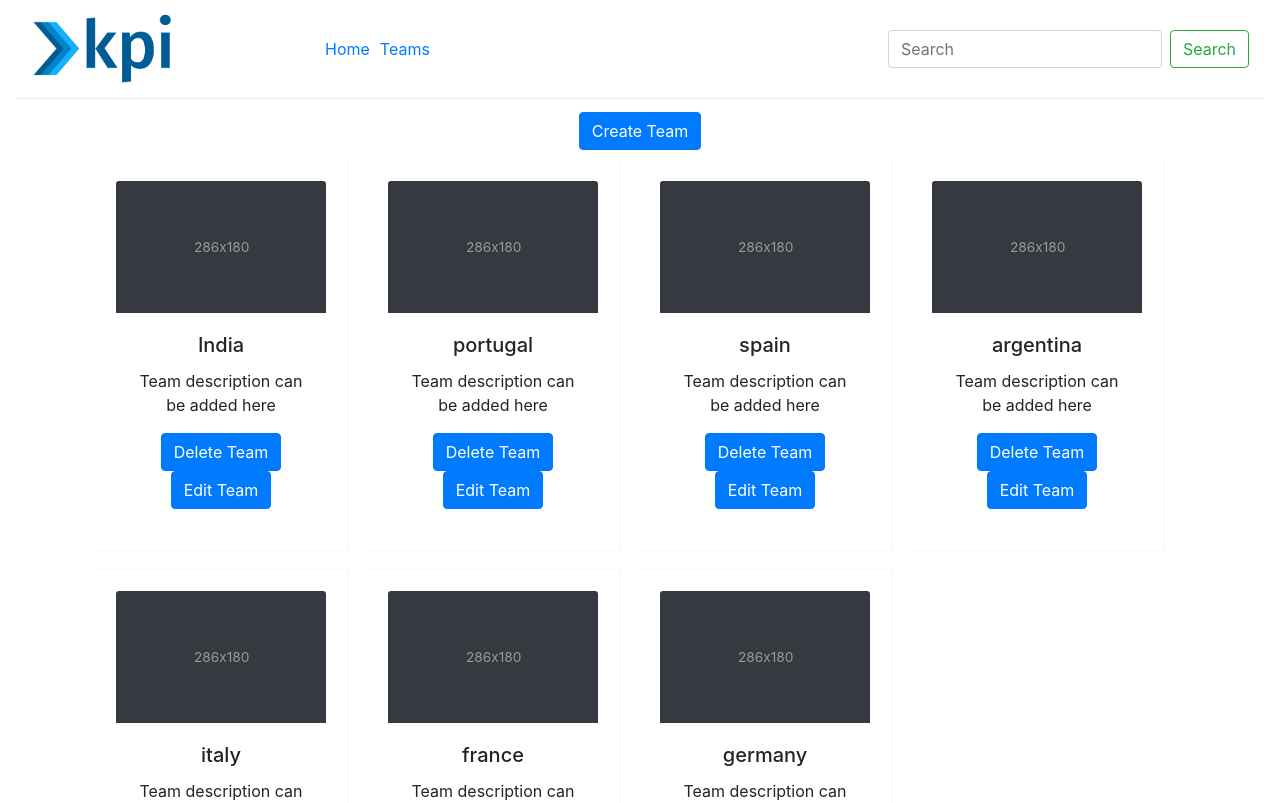
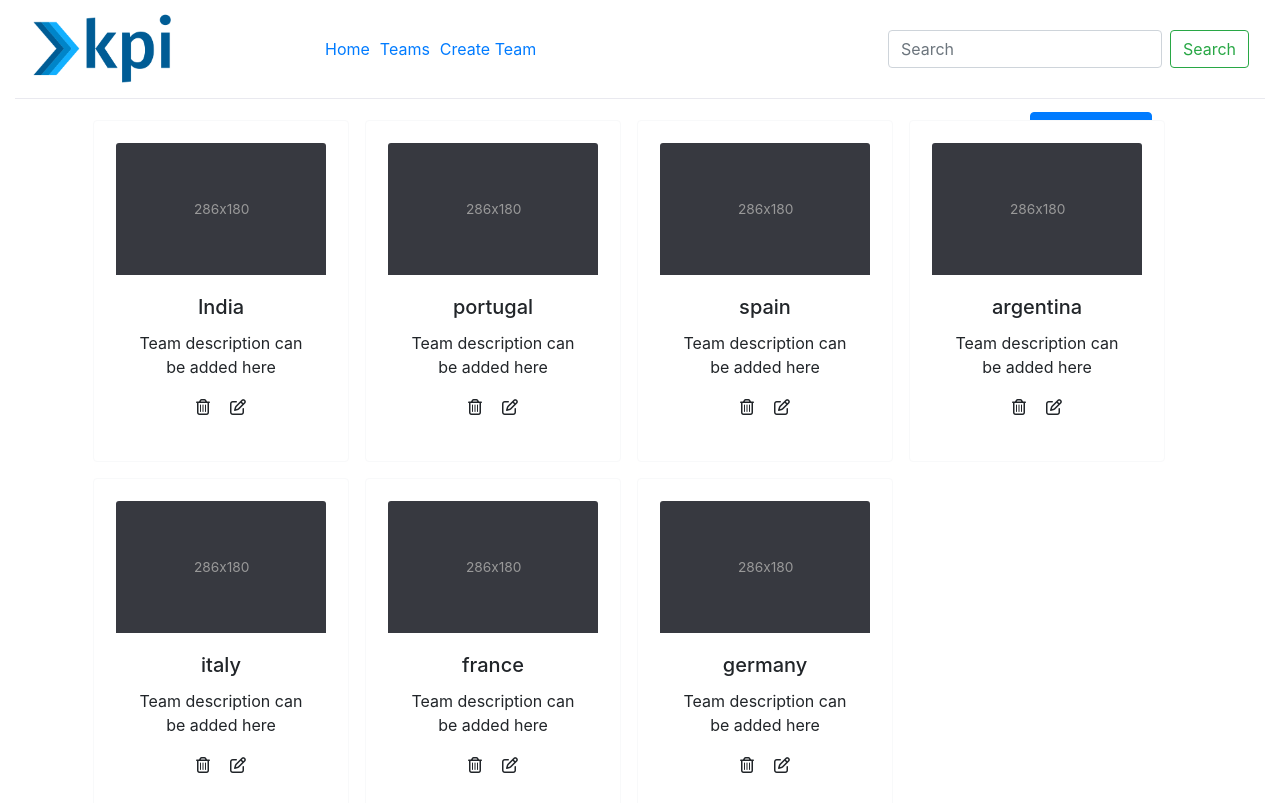
Before and after one commit to a-7737/kpi-tracker-web, a React (Create React App) app: page /teams in a window 1280 px wide. Shown: the top 803 px of the page. Built offline with nearby package versions, Linux system fonts and the light colour scheme.

Commit message:
update and edit completed

```diff
--- a/public/index.html
+++ b/public/index.html
@@ -8,6 +8,8 @@
   <meta name="theme-color" content="#000000" />
   <meta name="description" content="Web site created using create-react-app" />
   <link rel="apple-touch-icon" href="logo192.png" />
+  <link rel="stylesheet" href="https://maxcdn.bootstrapcdn.com/font-awesome/4.5.0/css/font-awesome.min.css">
+  <script src="https://kit.fontawesome.com/72dc54c59f.js" crossorigin="anonymous"></script>
   <!--
       manifest.json provides metadata used when your web app is installed on a
       user's mobile device or desktop. See https://developers.google.com/web/fundamentals/web-app-manifest/
--- a/src/Components/Header/Header.jsx
+++ b/src/Components/Header/Header.jsx
@@ -17,6 +17,7 @@ export default function Header(props) {
           <Nav className="mr-auto">
             <Nav.Item><Link className='active' to="/">Home</Link></Nav.Item>
             <Nav.Item><Link to="/teams">Teams</Link></Nav.Item>
+            <Nav.Item><Link to="/manageteam">Create Team</Link></Nav.Item>
           </Nav>
           <Form inline>
             <FormControl type="text" placeholder="Search" className="mr-sm-2" />
--- a/src/Components/Team/Actions.js
+++ b/src/Components/Team/Actions.js
@@ -10,13 +10,13 @@ export function setTeams(teams) {
 }
 
 export function deleteTeam(id, callback) {
-    return { type: 'DELETE_TEAM', id,callback };
+  return { type: 'DELETE_TEAM', id, callback };
 }
 
 
 
 export function error(msg) {
-    return { type: 'ERROR', msg };
+  return { type: 'ERROR', msg };
 }
 
 
@@ -26,15 +26,15 @@ export function getTeam(id) {
   return { type: 'GET_TEAM', id };
 }
 export function setTeam(team) {
-return { type: 'SET_TEAM', team };
+  return { type: 'SET_TEAM', team };
 }
 
 export function updateTeam() {
-  return { type: 'UPDATE_TEAM'};
+  return { type: 'UPDATE_TEAM' };
 }
-export function createTeam() {
-  return { type: 'CREATE_TEAM'};
+export function manageTeam(handler) {
+  return { type: 'MANAGE_TEAM', handler };
 }
-export function handleChange(teamName) {
-  return { type: 'ONCHANGE', teamName };
+export function handleChange(field, value) {
+  return { type: 'ONCHANGE', field, value };
 }
--- a/src/Components/Team/ManageTeam.jsx
+++ b/src/Components/Team/ManageTeam.jsx
@@ -1,7 +1,7 @@
 import React, { Component } from 'react'
 import { connect } from 'react-redux';
 import { createStructuredSelector } from 'reselect';
-import { updateTeam, handleChange, getTeam, createTeam} from './Actions';
+import { updateTeam, handleChange, getTeam, manageTeam } from './Actions';
 import { getError, getCurrentTeam } from './Selectors';
 
 
@@ -9,43 +9,55 @@ class ManageTeam extends Component {
 
   constructor() {
     super();
-    this.state={id :''};
+    this.state = { id: '' };
     this.manageTeam = this.manageTeam.bind(this);
+    this.handleChange = this.handleChange.bind(this);
+    this.handleAftersubmit = this.handleAftersubmit.bind(this);
   }
 
   componentDidMount() {
     const params = this.props.match.params;
 
-    if(params && params.id) {
-        this.props.getTeam(params.id);
-        // this.setState({id : params.id});
+    if (params && params.id) {
+      this.props.getTeam(params.id);
+      // this.props.handleChange('id', params.id)
     }
   }
 
-  manageTeam() {
-    if(this.state.id) {
-      this.props.updateTeam();
-    } else {
-      this.props.createTeam();
-    }
+  handleChange(e) {
+    e.preventDefault();
+    const field = e.target.name;
+    const value = e.target.value;
+    this.props.handleChange(field, value)
   }
+
+  manageTeam(e) {
+    e.preventDefault();
+    this.props.manageTeam(this.handleAftersubmit);
+  }
+
+  handleAftersubmit() {
+    this.props.history.push('/teams');
+  }
+
 
 
 
   render() {
     const { team, error } = this.props;
     const { id } = this.state;
-console.log(team, 'team')
+
 
     return (
       <div className="container Teams">
         <div className="row">
 
-          <input type="text" value={team.name} onChange={this.props.handleChange} />
+          <input type="text" value={team.name} onChange={this.handleChange} />
 
-              <button variant="primary" onClick={(e) => this.manageTeam}>{team && team.id ? 'Update' : 'Create' }</button>
+          <button variant="primary" onClick={this.manageTeam}>{team && team.id ? 'Update' : 'Create'}</button>
 
         </div>
+
 
       </div>
     )
@@ -59,9 +71,8 @@ const mapStateToProps = createStructuredSelector({
 
 const mapDispatchToProps = dispatch => ({
   getTeam: (id) => dispatch(getTeam(id)),
-  handleChange: (e) => {e.preventDefault(); return dispatch(handleChange(e.target.value))},
-  updateTeam: () => dispatch(updateTeam()),
-  createTeam: () => dispatch(createTeam())
+  handleChange: (field, value) => dispatch(handleChange(field, value)),
+  manageTeam: (handler) => dispatch(manageTeam(handler))
 
 })
 
--- a/src/Components/Team/Reducer.js
+++ b/src/Components/Team/Reducer.js
@@ -1,7 +1,7 @@
 const initialState = {
   teams: '',
   error: '',
-  team: {id: '', name: ''},
+  team: { id: '', name: '' },
 }
 
 export default function TeamReducer(state = initialState, action) {
@@ -19,11 +19,12 @@ export default function TeamReducer(state = initialState, action) {
         ...state, team: action.team
       }
     case 'ERROR':
-        return {...state, error: action.msg }
+      return { ...state, error: action.msg }
 
     case 'ONCHANGE':
+      const { field, value } = action;
       return Object.assign({}, state, {
-          teamName: action.teamName
+        team: { ...state.team[field], value }
       })
 
     default:
--- a/src/Components/Team/Saga.js
+++ b/src/Components/Team/Saga.js
@@ -1,6 +1,6 @@
-import { call, put, takeLatest} from 'redux-saga/effects'
+import { call, put, takeLatest, select } from 'redux-saga/effects'
 import Api from '../../utils/api';
-import { getAllTeams} from './Actions';
+import { getAllTeams } from './Actions';
 // import { push } from 'react-router-redux';
 import { getCurrentTeam } from './Selectors';
 
@@ -63,7 +63,7 @@ function* deleteTeam(action) {
     //yield put({ type: "ERROR", msg: "Delete failed Try again" });
     // yield put({ type: "SET_TEAMS", dummyData });
     const status = yield call(Api.teams.deleteTeam, action.id);
-    if(status === "Operation successful!") {
+    if (status === "Operation successful!") {
       yield call(getAllTeams());
       yield call(callback);
     } else {
@@ -80,7 +80,7 @@ function* updateTeam() {
   try {
 
     const status = yield call(Api.teams.updateTeam, yield call(getCurrentTeam));
-  if(status === "Operation successful!") {
+    if (status === "Operation successful!") {
       yield call(getAllTeams());
       //yield call(callback);
     } else {
@@ -92,16 +92,19 @@ try {
   }
 }
 
-function* createTeam() {
-
+function* manageTeam(action) {
+  const { handler } = action;
   try {
-
-    const status = yield call(Api.teams.createTeam, yield call(getCurrentTeam));
-    if(status === "Operation successful!") {
-      yield call(getAllTeams());
-      //yield call(callback);
+    const state = yield select((state) => state.TeamReducer);
+    const team = state.team;
+    if (team.id) {
+      //update
+      const status = yield call(Api.teams.createTeam, team);
+      yield call(handler);
     } else {
-        yield put({ type: "ERROR", msg: "Creation failed Try again" });
+      //create
+      const status = yield call(Api.teams.createTeam, team.name);
+      yield call(handler);
     }
 
   } catch (e) {
@@ -119,8 +122,7 @@ function* TeamSaga() {
   yield takeLatest("GET_ALL_TEAMS", fetchTeams);
   yield takeLatest("GET_TEAM", fetchTeamById);
   yield takeLatest("DELETE_TEAM", deleteTeam);
-  yield takeLatest("UPDATE_TEAM", updateTeam);
-  yield takeLatest("CREATE_TEAM", createTeam);
+  yield takeLatest("MANAGE_TEAM", manageTeam);
 
 }
 
--- a/src/Components/Team/Team-style.scss
+++ b/src/Components/Team/Team-style.scss
@@ -6,3 +6,12 @@
   border: 0;
   width: 16rem;
 }
+
+.create-team {
+  position: absolute;
+    right: 10%;
+}
+.manage-icons {
+  margin: 10px;
+  cursor: pointer;
+}
--- a/src/Components/Team/Team.jsx
+++ b/src/Components/Team/Team.jsx
@@ -1,9 +1,9 @@
 import React, { Component } from 'react'
 import { connect } from 'react-redux';
 import { createStructuredSelector } from 'reselect';
-import { getAllTeams ,deleteTeam} from './Actions';
+import { getAllTeams, deleteTeam } from './Actions';
 import { getTeams, getError } from './Selectors';
-import { Card, Button} from 'react-bootstrap';
+import { Card, Button } from 'react-bootstrap';
 import holder from '../../assets/holder.svg';
 import TeamDetails from './DeleteTeamModal';
 
@@ -11,7 +11,7 @@ class Team extends Component {
 
   constructor() {
     super();
-    this.state = { show: false, teamInfo: ''}
+    this.state = { show: false, teamInfo: '' }
     this.deleteTeam = this.deleteTeam.bind(this);
     this.toggleModal = this.toggleModal.bind(this);
     this.getTeamId = this.getTeamId.bind(this);
@@ -36,7 +36,7 @@ class Team extends Component {
 
   toggleModal(e) {
     // e.preventDefault();
-    this.setState({ show: !this.state.show, teamInfo: ''})
+    this.setState({ show: !this.state.show, teamInfo: '' })
   }
 
   render() {
@@ -46,7 +46,7 @@ class Team extends Component {
     const { show, teamInfo } = this.state;
     return (
       <div className="container Teams">
-        <Button variant="primary" onClick={(e) => this.getTeamId(e,'')}>Create Team</Button>
+        <Button variant="primary create-team" onClick={(e) => this.getTeamId(e, '')}>Create Team</Button>
         <div className="row">
           {teams && teams.length > 0 && teams.map((team, key) =>
             <Card border="light" className="m-2">
@@ -58,11 +58,9 @@ class Team extends Component {
                 </Card.Text>
                 <div>
                   <div className="col-md-6"></div>
-                <Button variant="primary" onClick={(e) => this.deleteTeam(e,team)}>Delete Team</Button>
-                </div>
-                <div>
-                <div className="col-md-6"></div>
-                <Button variant="primary" onClick={(e) => this.getTeamId(e,team.id)}>Edit Team</Button>
+
+                  <span className="manage-icons" variant="primary" onClick={(e) => this.deleteTeam(e, team)}><i class="far fa-trash-alt"></i></span>
+                  <span className="manage-icons" variant="primary" onClick={(e) => this.getTeamId(e, team.id)}><i class="far fa-edit"></i></span>
                 </div>
 
               </Card.Body>
@@ -88,7 +86,7 @@ const mapStateToProps = createStructuredSelector({
 
 const mapDispatchToProps = dispatch => ({
   getAllTeams: () => dispatch(getAllTeams()),
-  teamDelete:(id,callback) => dispatch(deleteTeam(id,callback))
+  teamDelete: (id, callback) => dispatch(deleteTeam(id, callback))
 })
 
 
```
Lines whose indentation alone changed are shown as unchanged.
